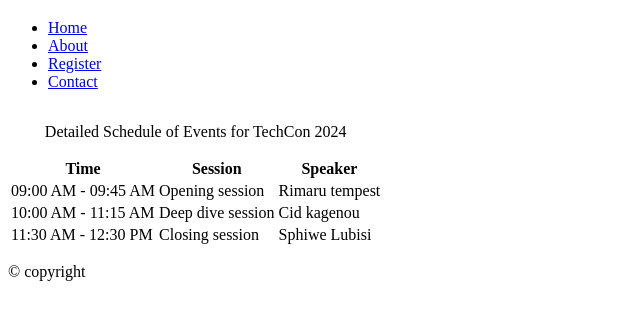
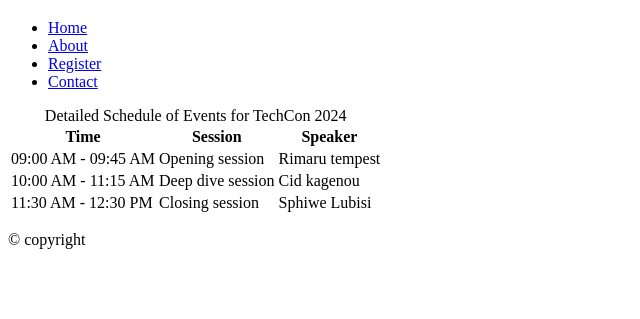
Before and after one commit to tdogsphiwe/TechCon_HTML, a plain HTML site: page techcon_website/schedule.html in a window 1280 px wide. Shown: the part 61-380 px from the top of the page, without its empty margins (0-640 px from the left). Drawn offline with Linux system fonts and the light colour scheme.

Commit message:
modified the table caption

```diff
--- a/techcon_website/schedule.html
+++ b/techcon_website/schedule.html
@@ -19,7 +19,7 @@
     </header>
     <main>
         <table>
-             <caption><p>Detailed Schedule of Events for TechCon 2024</p></caption>
+             <caption>Detailed Schedule of Events for TechCon 2024</caption>
         <thead>
             <tr>
                 <th scope="col">Time</th>
```
